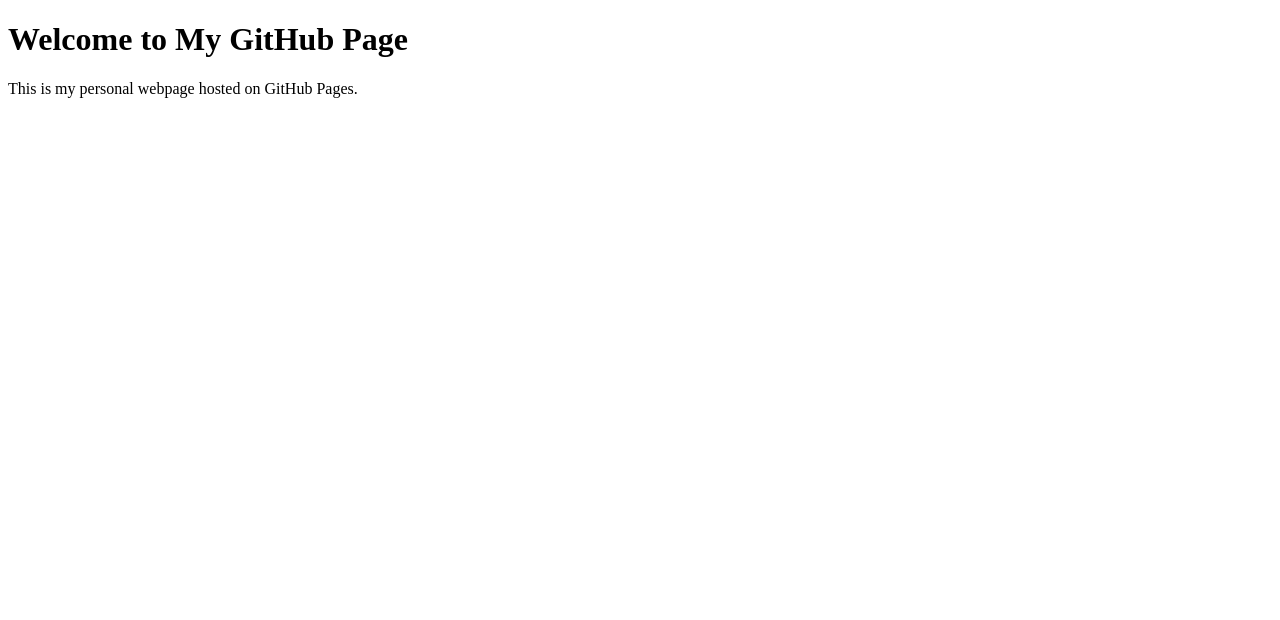
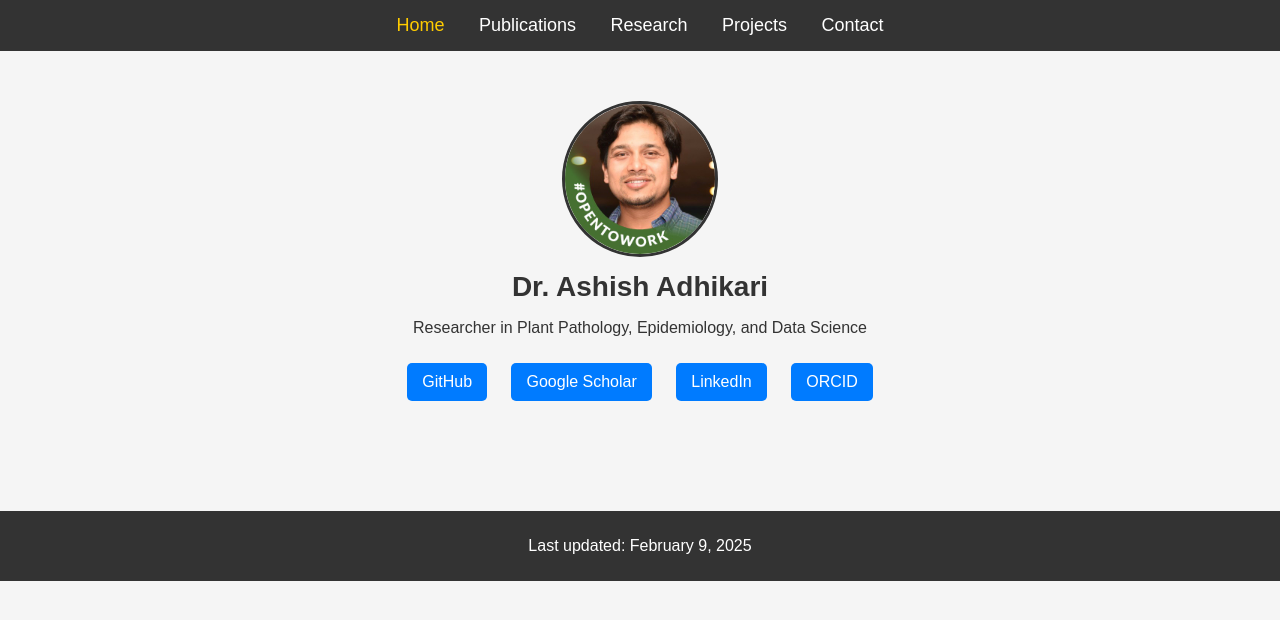
Before and after one commit to ashishufl/ashishufl.github.io, a plain HTML site: page index.html in a window 1280 px wide. Drawn offline with Linux system fonts and the light colour scheme.

Commit message:
Updated homepage with full design

```diff
--- a/index.html
+++ b/index.html
@@ -3,10 +3,47 @@
 <head>
     <meta charset="UTF-8">
     <meta name="viewport" content="width=device-width, initial-scale=1.0">
-    <title>My GitHub Webpage</title>
+    <title>Ashish Adhikari | Researcher</title>
+    <link rel="stylesheet" href="style.css">
 </head>
 <body>
-    <h1>Welcome to My GitHub Page</h1>
-    <p>This is my personal webpage hosted on GitHub Pages.</p>
+
+    <!-- Navigation Menu -->
+    <nav>
+        <ul>
+            <li><a href="index.html" class="active">Home</a></li>
+            <li><a href="publications.html">Publications</a></li>
+            <li><a href="research.html">Research</a></li>
+            <li><a href="projects.html">Projects</a></li>
+            <li><a href="contact.html">Contact</a></li>
+        </ul>
+    </nav>
+
+    <!-- Main Content -->
+    <section class="hero">
+        <img src="profile.jpg" alt="Ashish Adhikari" class="profile-pic">
+        <h1>Dr. Ashish Adhikari</h1>
+        <p>Researcher in Plant Pathology, Epidemiology, and Data Science</p>
+        <div class="social-links">
+            <a href="https://github.com/ashishufl" target="_blank">GitHub</a>
+            <a href="https://scholar.google.com/citations?user=YOUR_ID" target="_blank">Google Scholar</a>
+            <a href="https://www.linkedin.com/in/YOUR_LINKEDIN/" target="_blank">LinkedIn</a>
+            <a href="https://orcid.org/YOUR_ORCID" target="_blank">ORCID</a>
+        </div>
+    </section>
+
+    <!-- Footer -->
+    <footer>
+        <p>Last updated: <span id="last-updated"></span></p>
+    </footer>
+
+    <script>
+        document.getElementById("last-updated").innerHTML = new Date(document.lastModified).toLocaleDateString('en-US', {
+            year: 'numeric',
+            month: 'long',
+            day: 'numeric'
+        });
+    </script>
+
 </body>
 </html>
```
